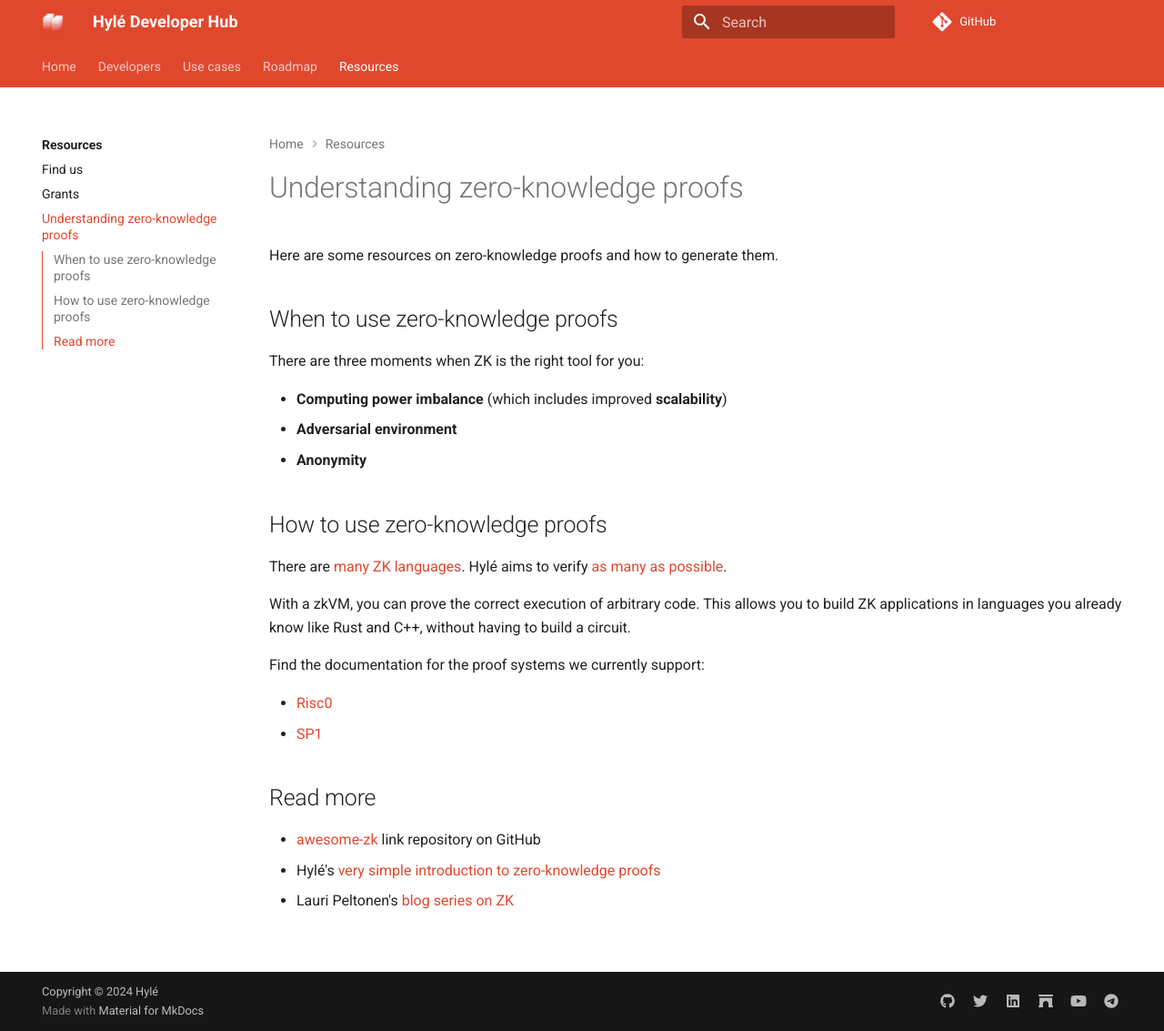
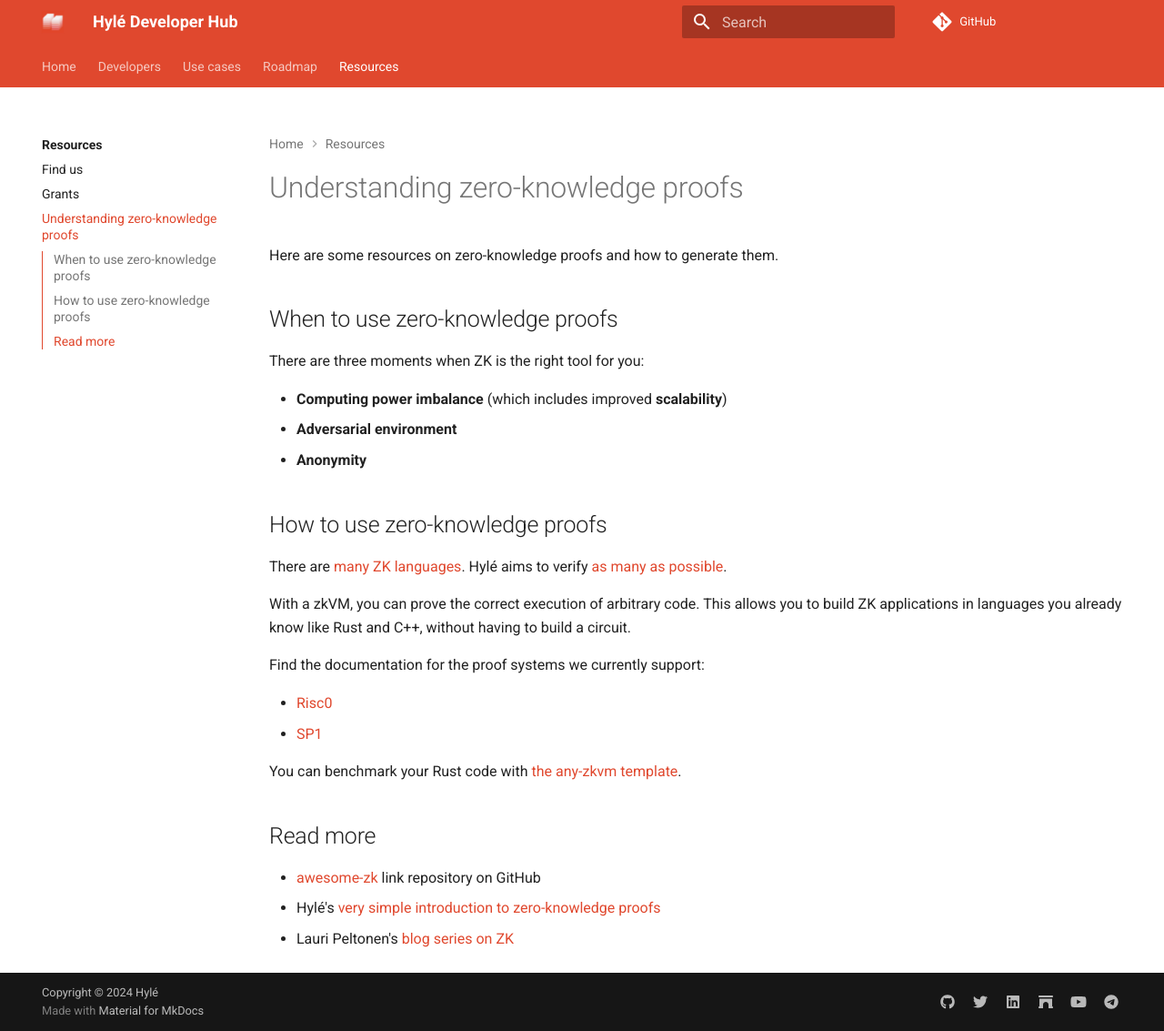
Before and after one commit to Hyle-org/devhub-hyle, an MkDocs documentation site: the page built from docs/resources/intro-to-zkp.md, in a window 1280 px wide and 1133 px high. Shown: the whole window at 91% size. Built offline with MkDocs 1.6.1 and Material for MkDocs 9.7.7, drawn with Linux system fonts in a browser that asks for light colours; comment, search, counter and statistics services are not loaded.

Commit message:
any-zkvm

```diff
--- a/docs/resources/intro-to-zkp.md
+++ b/docs/resources/intro-to-zkp.md
@@ -23,6 +23,8 @@
 - [Risc0](https://risc0.com/docs/)
 - [SP1](https://docs.succinct.xyz/)
 
+You can benchmark your Rust code with [the any-zkvm template](https://github.com/MatteoMer/any-zkvm).
+
 ## Read more
 
 - [awesome-zk](https://github.com/ventali/awesome-zk?tab=readme-ov-file) link repository on GitHub
```
